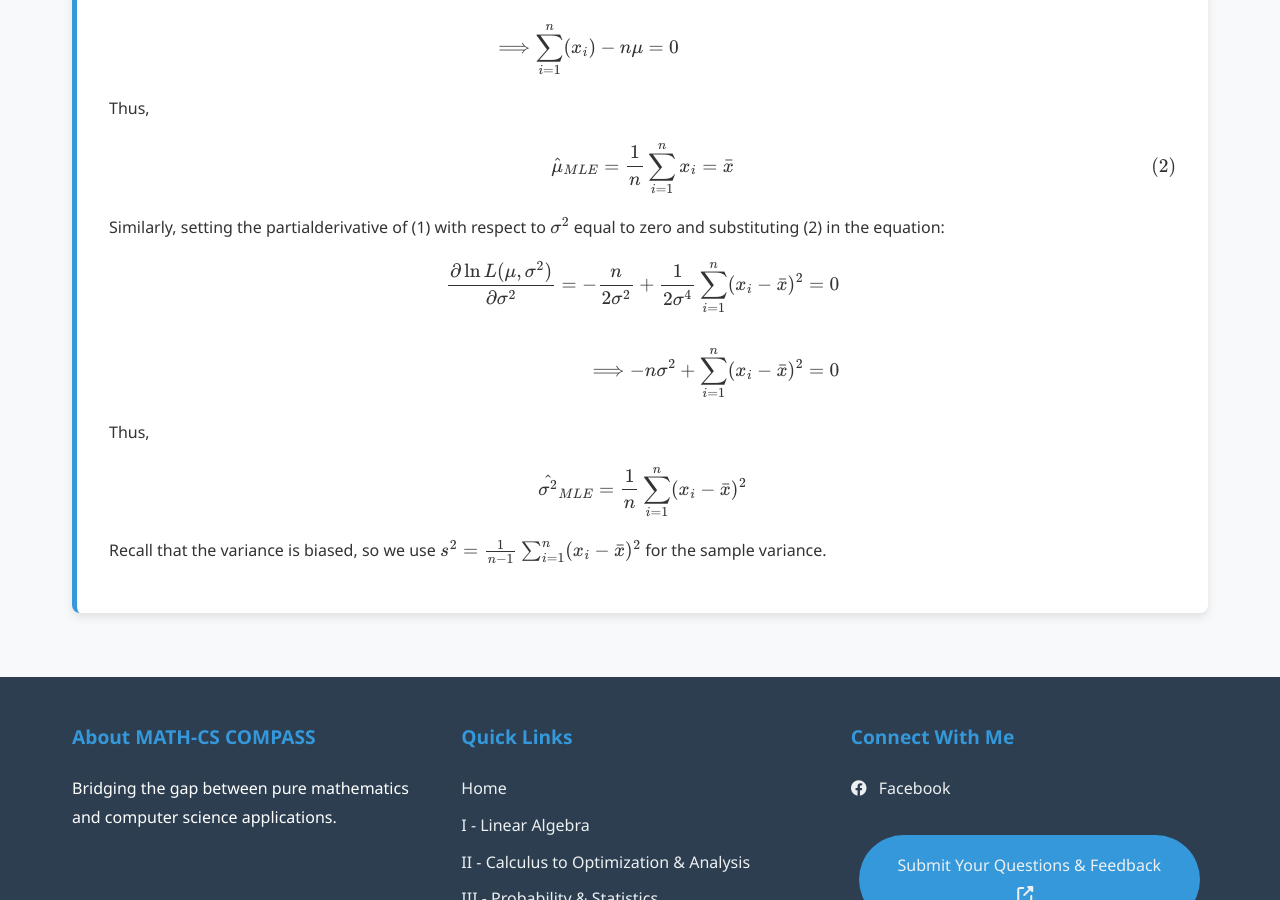
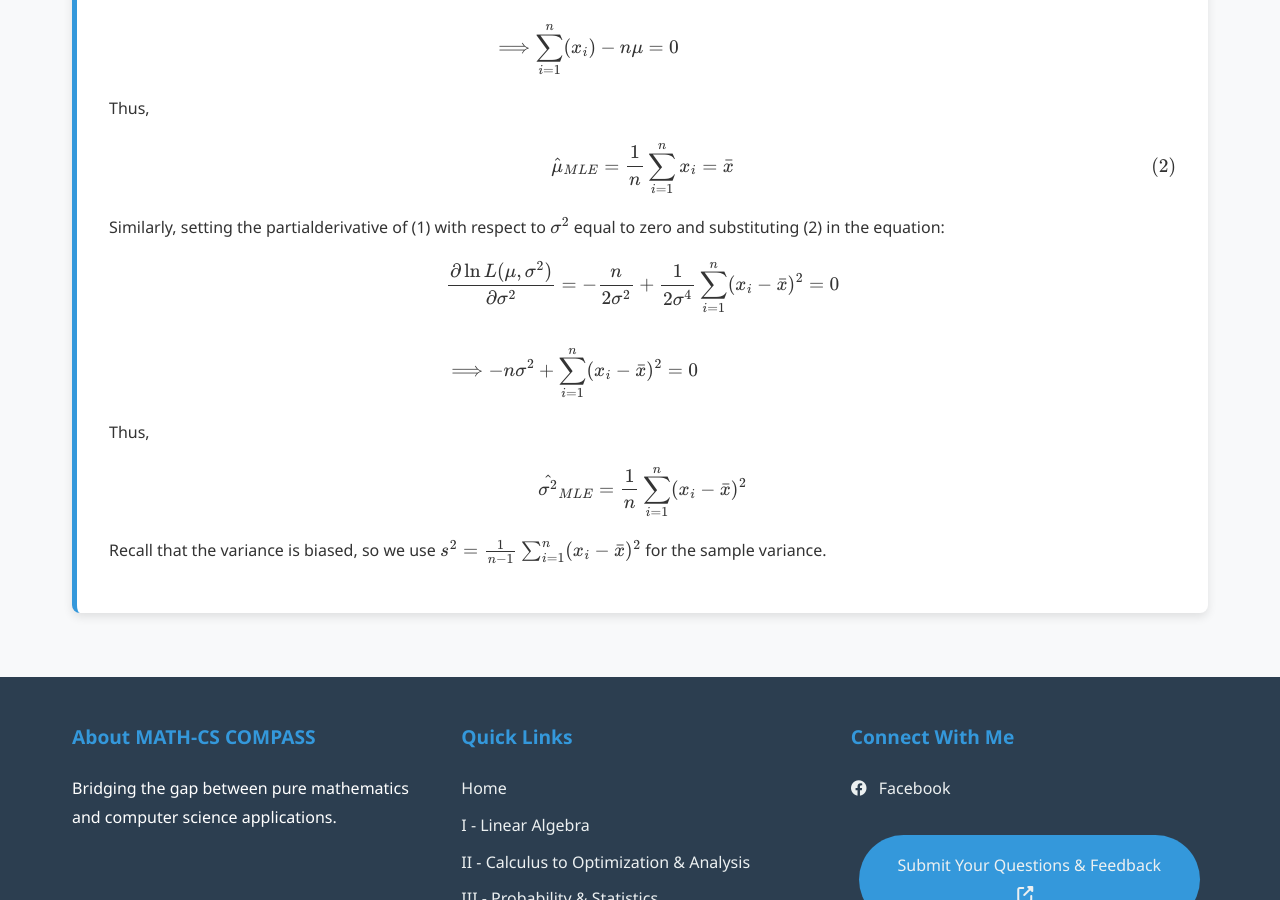
Before and after one commit to Yusukey01/yusukey01.github.io, a Jekyll site: the page built from Mathematics/Probability/mle.html, in a window 1280 px wide and 900 px high, scrolled down 5124 px. Built offline with Jekyll 4.4.1, drawn with Linux system fonts in a browser that asks for light colours.

Commit message:
organizing text

```diff
--- a/Mathematics/Probability/mle.html
+++ b/Mathematics/Probability/mle.html
@@ -201,8 +201,8 @@ description: Learn about point estimators, and maximum likelihood estimation(MLE
                 Similarly, setting the partialderivative of (1) with respect to \(\sigma^2\) equal to zero and substituting (2) in the equation:
                 \[
                 \begin{align*}
-                \frac{\partial \ln L(\mu, \sigma^2) }{\partial \sigma^2} = -\frac{n}{2\sigma^2}+ \frac{1}{2\sigma^4}\sum_{i=1}^n (x_i - \bar{x})^2  = 0 \\\\
-                \Longrightarrow -n \sigma^2 + \sum_{i=1}^n (x_i - \bar{x})^2 = 0
+                &\frac{\partial \ln L(\mu, \sigma^2) }{\partial \sigma^2} = -\frac{n}{2\sigma^2}+ \frac{1}{2\sigma^4}\sum_{i=1}^n (x_i - \bar{x})^2  = 0 \\\\
+                &\Longrightarrow -n \sigma^2 + \sum_{i=1}^n (x_i - \bar{x})^2 = 0
                 \end{align*}
                 \]
                 Thus,
```
